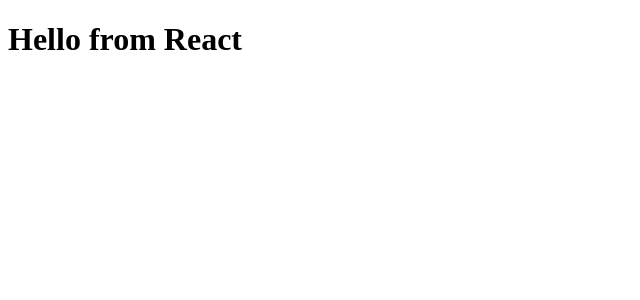
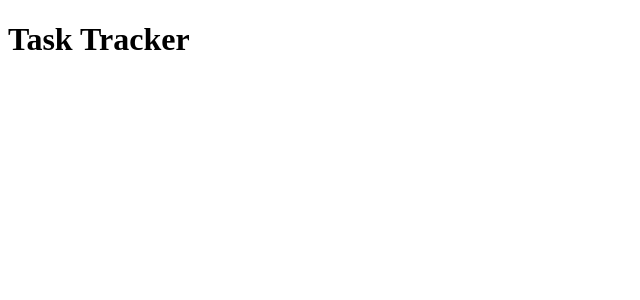
Before and after one commit to JoseMolina2/task-tracker, a React (Create React App) app: page / in a window 1280 px wide. Shown: the top 300 px of the page, without its empty margins (0-640 px from the left). Built offline with nearby package versions, Linux system fonts and the light colour scheme.

Commit message:
feat: create header

```diff
--- a/src/App.js
+++ b/src/App.js
@@ -1,7 +1,9 @@
+import Header from "./components/Header";
+
 function App() {
   return (
     <div className="App">
-      <h1>Hello from React</h1>
+      <Header />
     </div>
   );
 }
--- /dev/null
+++ b/src/components/Header.js
@@ -0,0 +1,9 @@
+const Header = () => {
+  return (
+    <header>
+      <h1>Task Tracker</h1>
+    </header>
+  );
+};
+
+export default Header;
```
